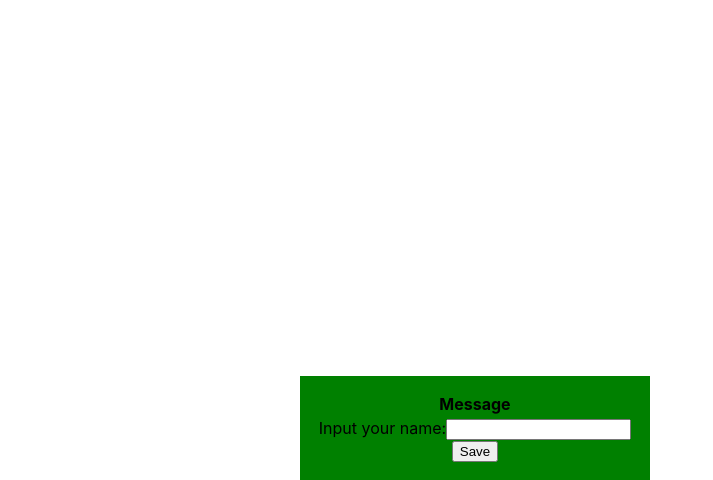
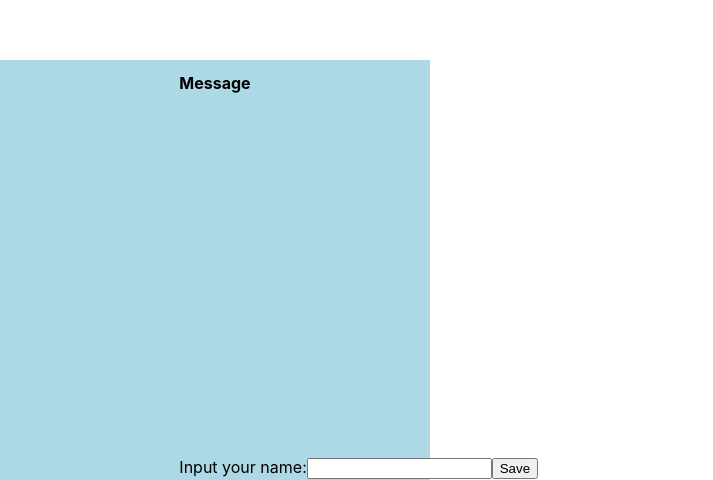
Before and after one commit to nasiru360/chatapp, a React (Create React App) app: page / in a window 1280 px wide. Shown: the part 320-800 px from the top of the page, without its empty margins (0-713 px from the left). Built offline with nearby package versions, Linux system fonts and the light colour scheme.

Commit message:
update3 commit

```diff
--- a/src/App.js
+++ b/src/App.js
@@ -68,10 +68,10 @@ useEffect(()=>{
 
 
   return (
-    <div className="App" >
+    <div className="App" style={{ backgroundColor: 'lightblue', width:'410px', height: 410,
+    overflow: 'scroll',  position: 'fixed', padding:'10px 10px 0px 10px',bottom:0}}>
 
-<table align='center' style={{ position:'fixed',left:300, bottom:'0',width: '350px', height:'90px',
-  textAlign: 'center', backgroundColor:'green', padding:'15px'}}>
+<table align='center' >
 <tr><td><b>Message</b></td></tr>
 {history!=null ? <div >
     {history.map((kii,index)=>(
@@ -81,13 +81,13 @@ useEffect(()=>{
 }
 
 {/* ewef */}
-   <tr><td>  {jabi==null ? <>Input your name:<input type='text'   onChange={(e)=> setUname(e.target.value)}  />
+   <tr><td style={{ position: 'fixed',bottom:0}}>  {jabi==null ? <>Input your name:<input type='text'   onChange={(e)=> setUname(e.target.value)}  />
 
       <button onClick={savename}>Save</button>
        </> : <>
 
 
-       <input type='text'  style={{height:'50px', width:'250px'}}  onChange={(e)=> setMessage(e.target.value)}  />
+       <input type='text'  style={{height:'50px', width:'250px', float:'left'}}  onChange={(e)=> setMessage(e.target.value)}  />
 
       <button onClick={sendmessage}>Send</button>
 
```
